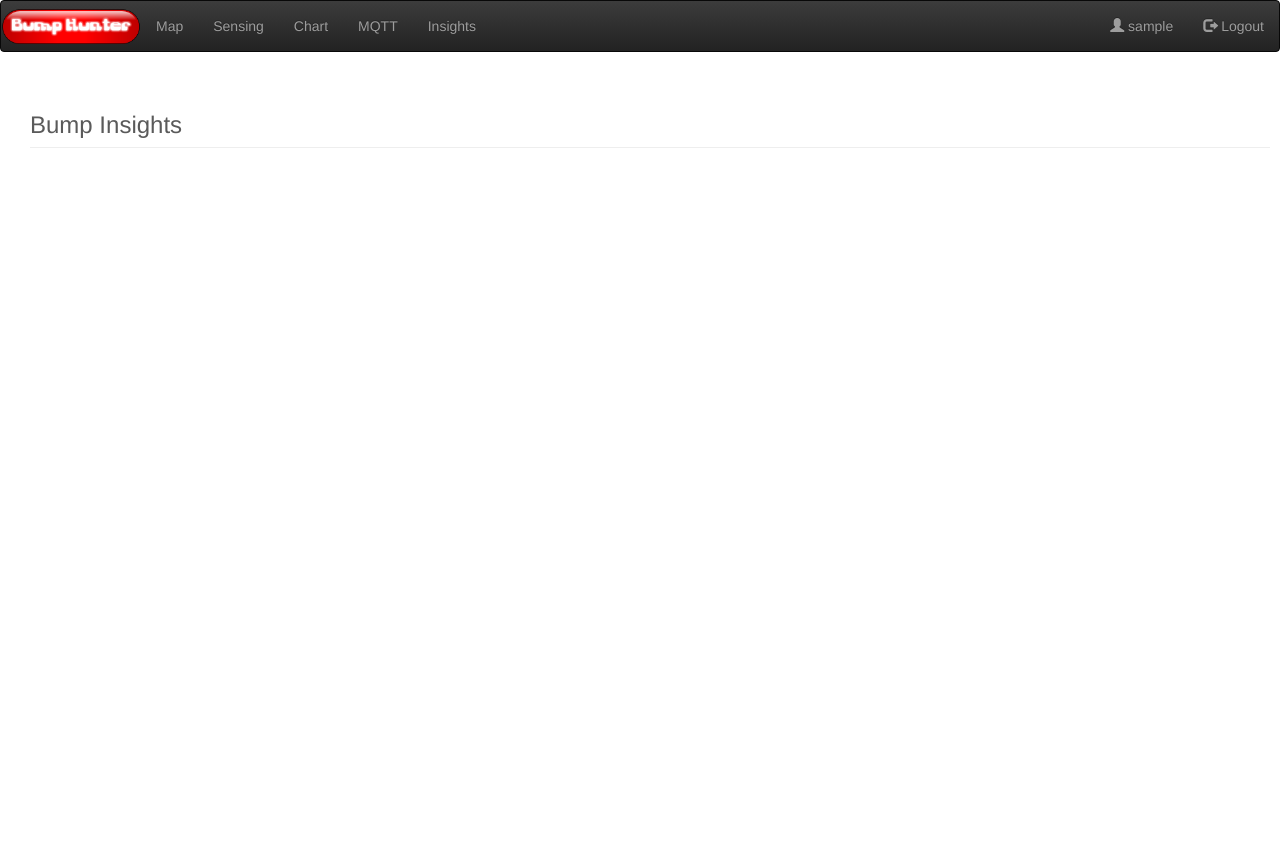
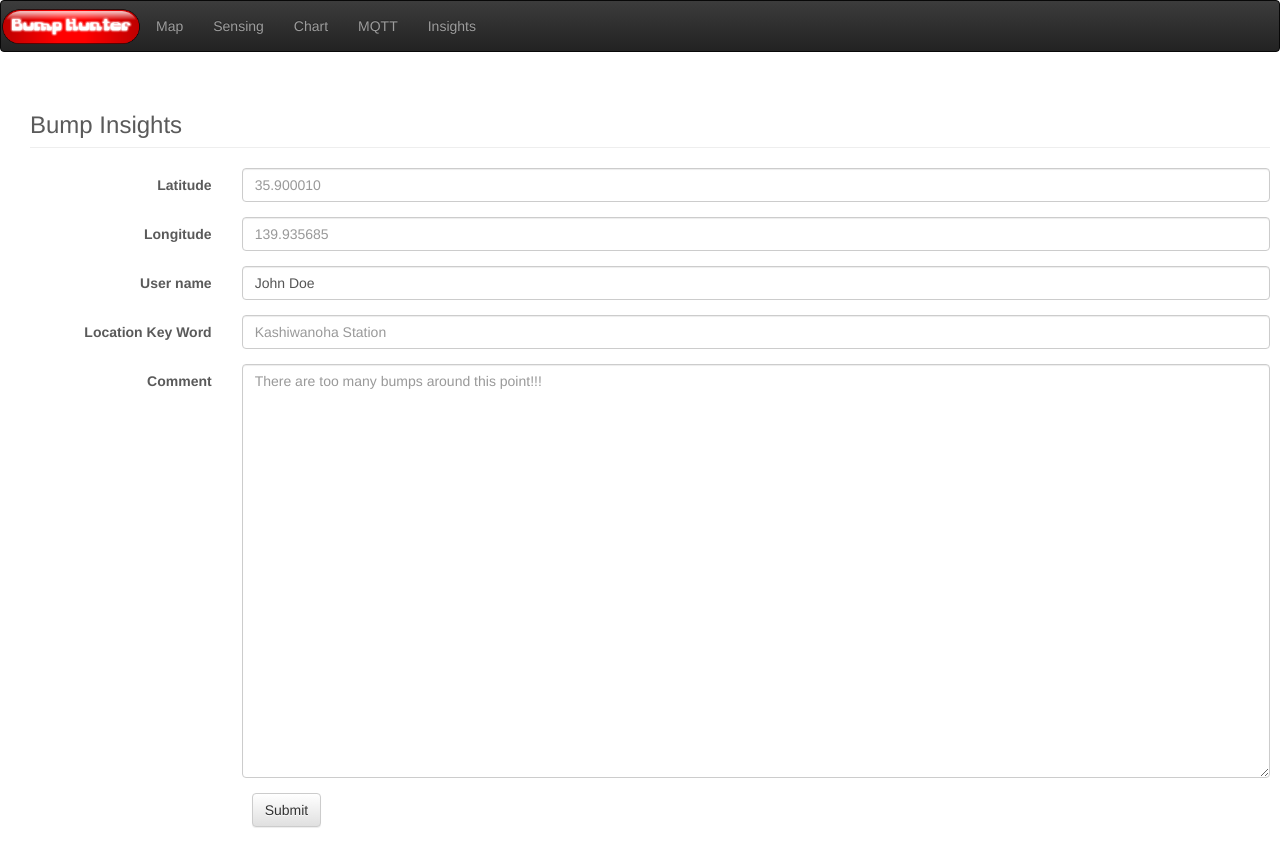
Before and after one commit to tstomoki/Millet-Way, a Django app: page /bump_hunter/bump_insights/ in a window 1280 px wide. Before the commit the page ends 148 px from the top, so only its background shows below. Run offline with Django 3.2, Linux system fonts and the light colour scheme; the visitor is signed in with stand-in values (Sample User, id 1); some libraries are stand-ins or nearby versions.

Commit message:
created template form

```diff
--- a/locals/road_condition_detector/bump_hunter/models.py
+++ b/locals/road_condition_detector/bump_hunter/models.py
@@ -1,5 +1,8 @@
 from django.db import models
 from django.contrib.auth.models import User
+from django.forms import ModelForm
+from django.forms import Textarea
+from django.forms.widgets import TextInput
 
 import math
 
@@ -37,3 +40,32 @@
     updated_at = models.DateTimeField(auto_now=True)
     def __unicode__(self):
         return "insight data at %s" % self.created_at.strftime('%Y/%m/%d')
+
+class UserInsightForm(ModelForm):
+    class Meta:
+        model = UserInsight
+        exclude = ('created_at', 'updated_at',)
+        widgets = {
+            'lat': TextInput(attrs={
+                'class': 'form-control',
+                'placeholder': '35.900010'
+            }),
+            'lon': TextInput(attrs={
+                'class': 'form-control',
+                'placeholder': '139.935685'
+            }),
+            'user_name': TextInput(attrs={
+                'class': 'form-control',
+                'placeholder': 'Bump Hunter'
+            }),
+            'location': TextInput(attrs={
+                'class': 'form-control',
+                'placeholder': 'Kashiwanoha Station'
+            }),
+            'comment': Textarea(attrs={
+                'class': 'form-control',
+                'cols': 80,
+                'rows': 20,
+                'placeholder': 'There are too many bumps around this point!!!'
+            }),
+        }
--- a/locals/road_condition_detector/bump_hunter/templates/bump_hunter/bump_insights.html
+++ b/locals/road_condition_detector/bump_hunter/templates/bump_hunter/bump_insights.html
@@ -11,5 +11,42 @@
       <p>Now Loading...</p>
     </div>
   </div>
+
+  <form class="form-horizontal" method="POST">
+    <div class="form-group">
+      <label for="inputEmail3" class="col-sm-2 control-label">Latitude</label>
+      <div class="col-sm-10">
+        {{ form.lat}}
+      </div>
+    </div>
+    <div class="form-group">
+      <label for="inputEmail3" class="col-sm-2 control-label">Longitude</label>
+      <div class="col-sm-10">
+        {{ form.lon}}
+      </div>
+    </div>
+    <div class="form-group">
+      <label for="inputEmail3" class="col-sm-2 control-label">User name</label>
+      <div class="col-sm-10">
+        {{ form.user_name}}
+      </div>
+    </div>
+    <div class="form-group">
+      <label for="inputEmail3" class="col-sm-2 control-label">Location Key Word</label>
+      <div class="col-sm-10">
+        {{ form.location}}
+      </div>
+    </div>
+    <div class="form-group">
+      <label for="inputEmail3" class="col-sm-2 control-label">Comment</label>
+      <div class="col-sm-10">
+        {{ form.comment}}
+      </div>
+    </div>
+
+    <div class="col-sm-offset-2 col-sm-10">
+      <input type="submit" class="btn btn-default">
+    </div>
+  </form>
 </div>
 {% endblock content %}
--- a/locals/road_condition_detector/bump_hunter/views.py
+++ b/locals/road_condition_detector/bump_hunter/views.py
@@ -6,8 +6,8 @@
 from django.contrib.auth import logout
 from django.contrib.auth.decorators import login_required
 from django.contrib.auth.models import User
-
 from bump_hunter.models import LogData
+from bump_hunter.models import UserInsightForm
 
 import json
 import logging
@@ -255,7 +255,10 @@
 
 @login_required
 def bump_insights(request):
-    return render_to_response('bump_hunter/bump_insights.html', context_instance=RequestContext(request));
+    form = UserInsightForm()
+    return render_to_response('bump_hunter/bump_insights.html', {'form':form})
+#render_to_response('bump_hunter/bump_insights.html', context_instance=RequestContext(request));
+
 
 def logout(request):
     logout(request)
```
